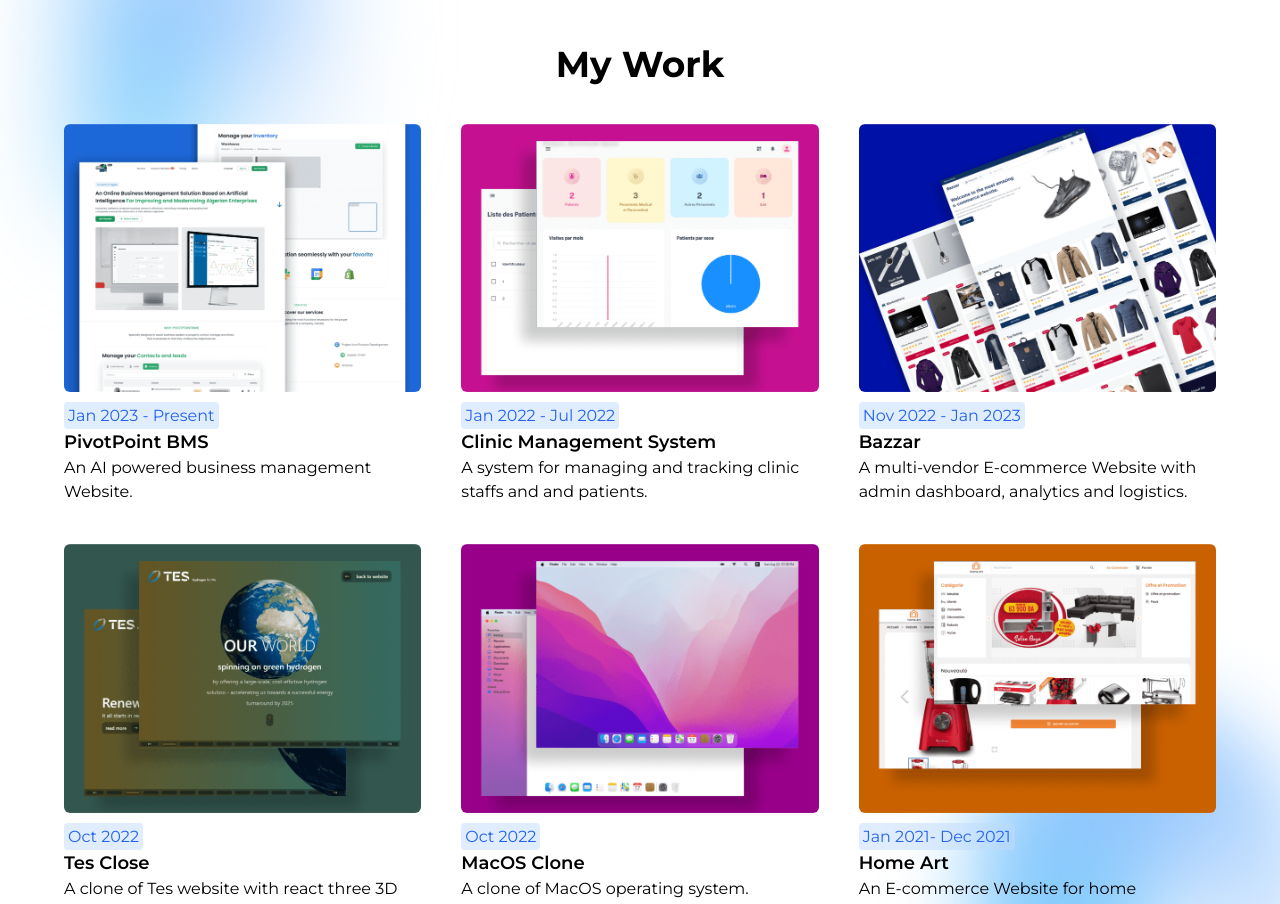
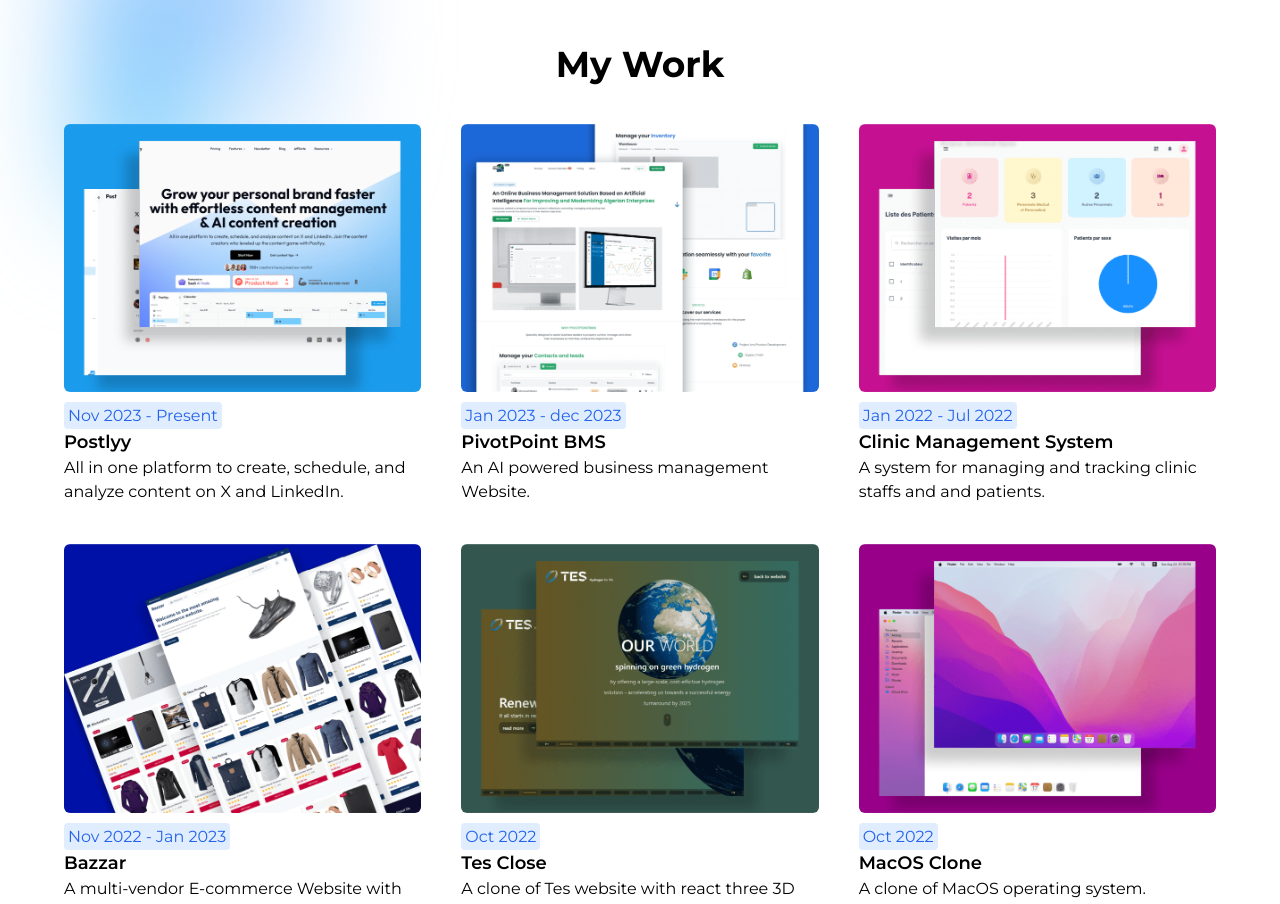
Before and after one commit to YanissGnz/portfolio, a Next.js app: page / in a window 1280 px wide. Shown: the part 3660-4564 px from the top of the page. Built offline with nearby package versions, Linux system fonts and the light colour scheme.

Commit message:
add project

```diff
--- a/components/Work.tsx
+++ b/components/Work.tsx
@@ -1,22 +1,32 @@
-import React from "react";
 import Image from "next/image";
 import Link from "next/link";
 
+import bazzarShot from "@/public/assets/shots/bazzar_shot.png";
+import clinicShot from "@/public/assets/shots/clinic_shot.png";
+import homeArtShot from "@/public/assets/shots/home_art_shot.png";
+import macosShot from "@/public/assets/shots/macos_shot.png";
 import pivotpointbms from "@/public/assets/shots/pivotpointbms_shot.png";
+import postlyy from "@/public/assets/shots/postlyy_shot.png";
 import tesShot from "@/public/assets/shots/tes_shot.png";
-import macosShot from "@/public/assets/shots/macos_shot.png";
-import bazzarShot from "@/public/assets/shots/bazzar_shot.png";
-import homeArtShot from "@/public/assets/shots/home_art_shot.png";
-import clinicShot from "@/public/assets/shots/clinic_shot.png";
 
 function Work() {
 	return (
 		<div
 			id="work"
-			className="mt-32 flex flex-col items-center gap-10 w-screen px-5 md:px-16 relative scroll-m-16"
-		>
+			className="mt-32 flex flex-col items-center gap-10 w-screen px-5 md:px-16 relative scroll-m-16">
 			<h1 className="text-4xl font-bold">My Work</h1>
 			<div className="grid grid-cols-1 lg:grid-cols-3 gap-10">
+				<Link href="https://postlyy.com" target="_blank">
+					<Image src={postlyy} alt="postlyy" className="rounded-md mb-3" />
+					<span className="bg-blue-200/50 dark:bg-blue-700/40 p-1 rounded text-blue-600 dark:text-blue-200">
+						Nov 2023 - Present
+					</span>
+					<h6 className="text-lg font-semibold">Postlyy </h6>
+					<p>
+						All in one platform to create, schedule, and analyze content on X
+						and LinkedIn.
+					</p>
+				</Link>{" "}
 				<Link href="https://pivotpointbms.com" target="_blank">
 					<Image
 						src={pivotpointbms}
@@ -24,7 +34,7 @@
 						className="rounded-md mb-3"
 					/>
 					<span className="bg-blue-200/50 dark:bg-blue-700/40 p-1 rounded text-blue-600 dark:text-blue-200">
-						Jan 2023 - Present
+						Jan 2023 - dec 2023
 					</span>
 					<h6 className="text-lg font-semibold">PivotPoint BMS</h6>
 					<p>An AI powered business management Website.</p>
@@ -45,8 +55,7 @@
 				</Link>{" "}
 				<Link
 					href="https://github.com/YanissGnz/ecommerce_frontend"
-					target="_blank"
-				>
+					target="_blank">
 					<Image
 						src={bazzarShot}
 						alt="pivotpointbms"
@@ -63,8 +72,7 @@
 				</Link>{" "}
 				<Link
 					href="https://github.com/YanissGnz/tes-concept-react-tree"
-					target="_blank"
-				>
+					target="_blank">
 					<Image
 						src={tesShot}
 						alt="pivotpointbms"
```
Also changed, not shown: public/assets/shots/postlyy_shot.png (added).
